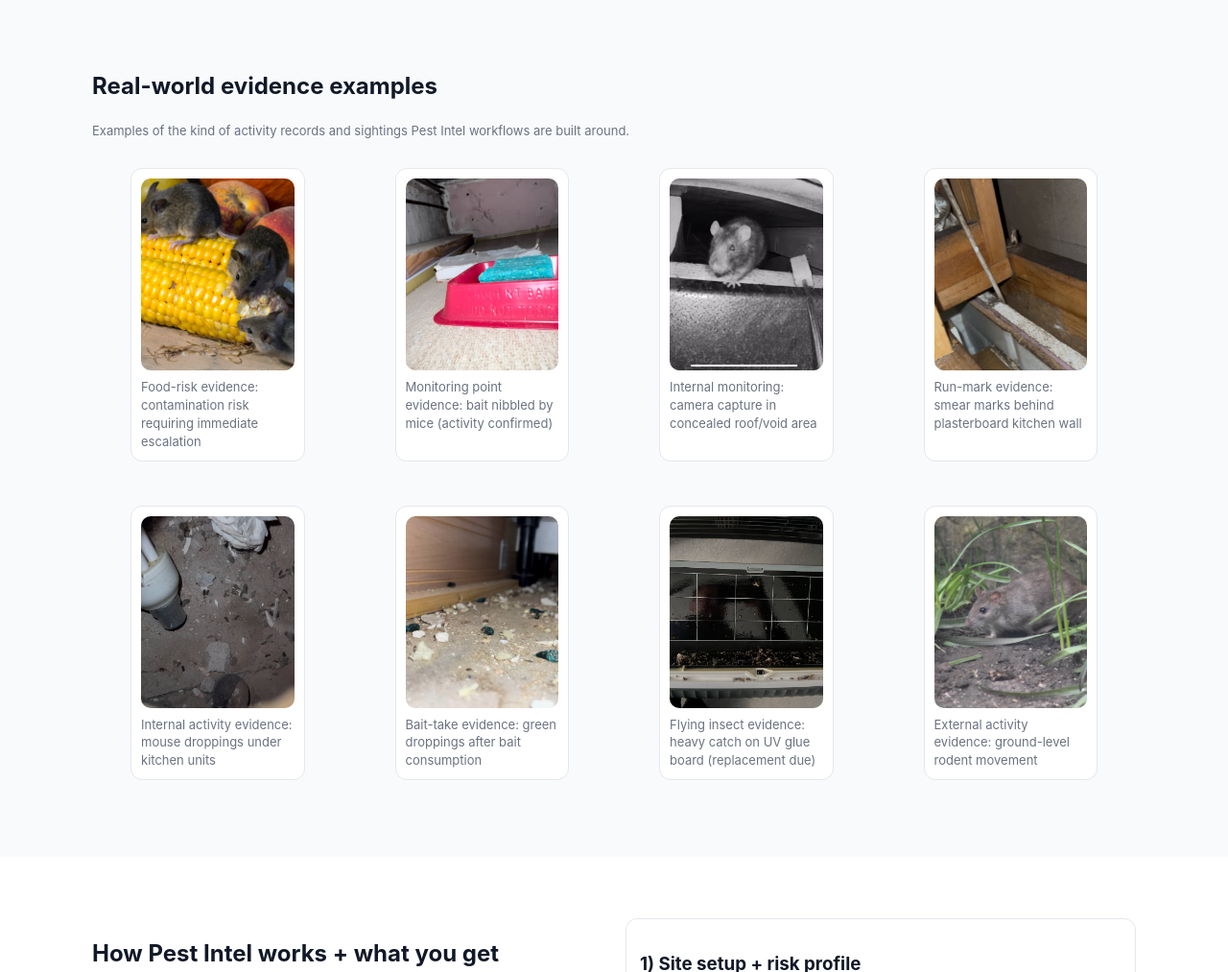
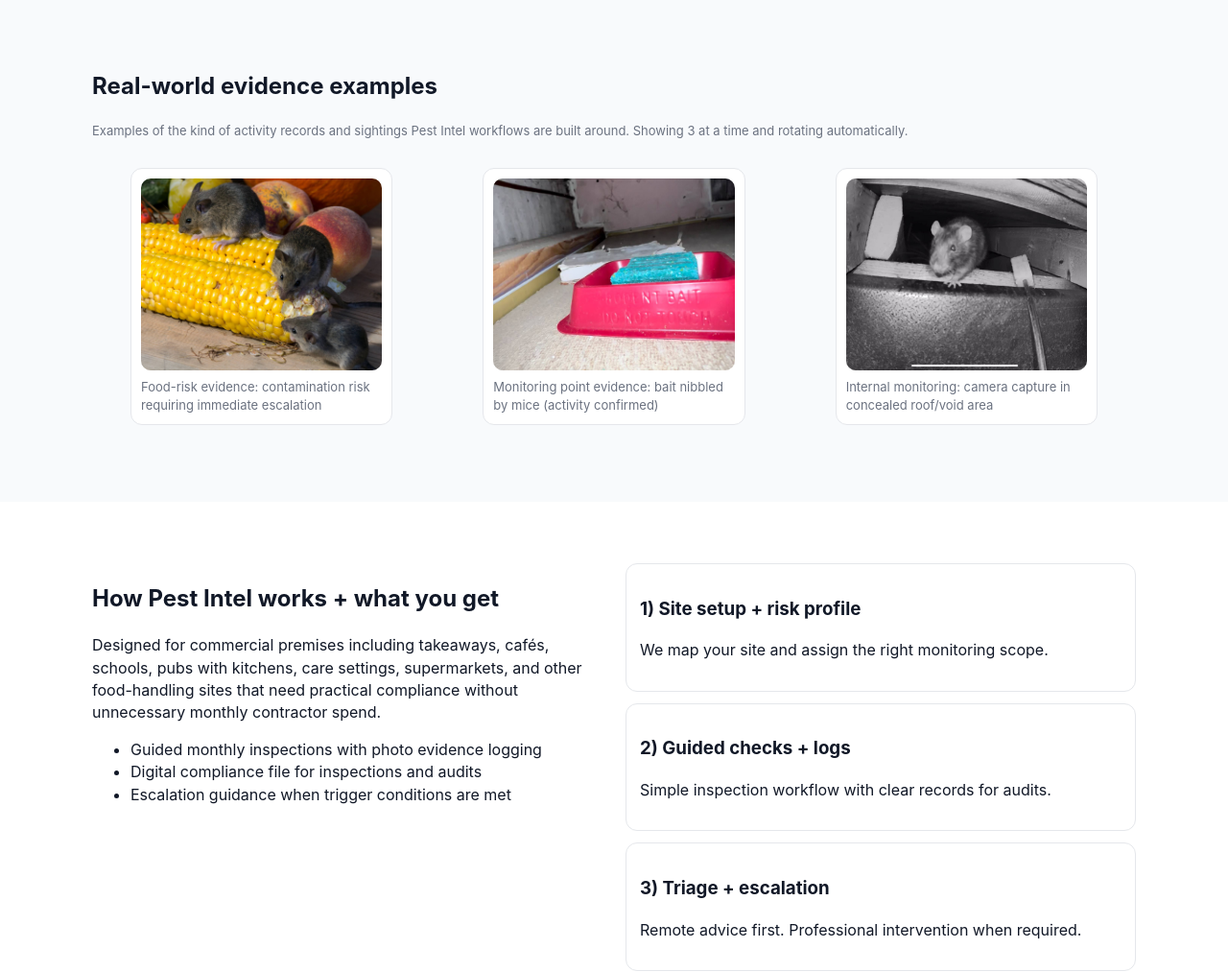
Before and after one commit to johnalvey13-rgb/pest-intel-site, a plain HTML site: page index.html in a window 1280 px wide. Shown: the part 1140-2153 px from the top of the page at 96% size. Drawn offline with Linux system fonts and the light colour scheme.

Commit message:
Limit evidence section to 3 images and auto-rotate from full gallery

```diff
--- a/index.html
+++ b/index.html
@@ -62,41 +62,8 @@
     <section class="section alt">
       <div class="container">
         <h2>Real-world evidence examples</h2>
-        <p class="micro">Examples of the kind of activity records and sightings Pest Intel workflows are built around.</p>
-        <div class="evidence-grid">
-          <figure class="card evidence-card">
-            <img class="evidence-trigger" src="/assets/evidence-mice-food.jpg" alt="Mice contaminating food surfaces" loading="lazy" data-caption="Food-risk evidence: contamination risk requiring immediate escalation" />
-            <figcaption class="micro">Food-risk evidence: contamination risk requiring immediate escalation</figcaption>
-          </figure>
-          <figure class="card evidence-card">
-            <img class="evidence-trigger" src="/assets/evidence-bait-nibbled.jpg" alt="Bait nibbled by mice" loading="lazy" data-caption="Monitoring point evidence: bait nibbled by mice (activity confirmed)" />
-            <figcaption class="micro">Monitoring point evidence: bait nibbled by mice (activity confirmed)</figcaption>
-          </figure>
-          <figure class="card evidence-card">
-            <img class="evidence-trigger" src="/assets/evidence-camera-loft.jpg" alt="Rodent captured on internal monitoring camera" loading="lazy" data-caption="Internal monitoring: camera capture in concealed roof/void area" />
-            <figcaption class="micro">Internal monitoring: camera capture in concealed roof/void area</figcaption>
-          </figure>
-          <figure class="card evidence-card">
-            <img class="evidence-trigger" src="/assets/evidence-smear-marks-wall.jpg" alt="Smear marks from rats behind plasterboard kitchen wall" loading="lazy" data-caption="Run-mark evidence: smear marks from rats passing behind plasterboard wall" />
-            <figcaption class="micro">Run-mark evidence: smear marks behind plasterboard kitchen wall</figcaption>
-          </figure>
-          <figure class="card evidence-card">
-            <img class="evidence-trigger" src="/assets/evidence-droppings-kitchen.jpg" alt="Mouse droppings under kitchen units" loading="lazy" data-caption="Internal activity evidence: mouse droppings under kitchen units" />
-            <figcaption class="micro">Internal activity evidence: mouse droppings under kitchen units</figcaption>
-          </figure>
-          <figure class="card evidence-card">
-            <img class="evidence-trigger" src="/assets/evidence-green-droppings-bait.jpg" alt="Green mouse droppings after bait consumption" loading="lazy" data-caption="Bait-take evidence: green droppings showing mice have consumed treatment bait" />
-            <figcaption class="micro">Bait-take evidence: green droppings after bait consumption</figcaption>
-          </figure>
-          <figure class="card evidence-card">
-            <img class="evidence-trigger" src="/assets/evidence-fly-killer-board.jpg" alt="Heavy insect catch on fly killer sticky board" loading="lazy" data-caption="Flying insect evidence: heavy catch count on UV glue board (service/replacement due)" />
-            <figcaption class="micro">Flying insect evidence: heavy catch on UV glue board (replacement due)</figcaption>
-          </figure>
-          <figure class="card evidence-card">
-            <img class="evidence-trigger" src="/assets/evidence-rat-garden.jpg" alt="Rat activity in external environment" loading="lazy" data-caption="External activity evidence: ground-level rodent movement" />
-            <figcaption class="micro">External activity evidence: ground-level rodent movement</figcaption>
-          </figure>
-        </div>
+        <p class="micro">Examples of the kind of activity records and sightings Pest Intel workflows are built around. Showing 3 at a time and rotating automatically.</p>
+        <div class="evidence-grid" id="evidenceGrid"></div>
       </div>
     </section>
 
@@ -375,21 +342,81 @@
       const lightboxImage = document.getElementById('lightboxImage');
       const lightboxCaption = document.getElementById('lightboxCaption');
       const closeBtn = document.getElementById('lightboxClose');
-      const triggers = Array.from(document.querySelectorAll('.evidence-trigger'));
+      const evidenceGrid = document.getElementById('evidenceGrid');
+
+      const evidencePool = [
+        {
+          src: '/assets/evidence-mice-food.jpg',
+          alt: 'Mice contaminating food surfaces',
+          caption: 'Food-risk evidence: contamination risk requiring immediate escalation'
+        },
+        {
+          src: '/assets/evidence-bait-nibbled.jpg',
+          alt: 'Bait nibbled by mice',
+          caption: 'Monitoring point evidence: bait nibbled by mice (activity confirmed)'
+        },
+        {
+          src: '/assets/evidence-camera-loft.jpg',
+          alt: 'Rodent captured on internal monitoring camera',
+          caption: 'Internal monitoring: camera capture in concealed roof/void area'
+        },
+        {
+          src: '/assets/evidence-smear-marks-wall.jpg',
+          alt: 'Smear marks from rats behind plasterboard kitchen wall',
+          caption: 'Run-mark evidence: smear marks behind plasterboard kitchen wall'
+        },
+        {
+          src: '/assets/evidence-droppings-kitchen.jpg',
+          alt: 'Mouse droppings under kitchen units',
+          caption: 'Internal activity evidence: mouse droppings under kitchen units'
+        },
+        {
+          src: '/assets/evidence-green-droppings-bait.jpg',
+          alt: 'Green mouse droppings after bait consumption',
+          caption: 'Bait-take evidence: green droppings after bait consumption'
+        },
+        {
+          src: '/assets/evidence-fly-killer-board.jpg',
+          alt: 'Heavy insect catch on fly killer sticky board',
+          caption: 'Flying insect evidence: heavy catch on UV glue board (replacement due)'
+        },
+        {
+          src: '/assets/evidence-rat-garden.jpg',
+          alt: 'Rat activity in external environment',
+          caption: 'External activity evidence: ground-level rodent movement'
+        }
+      ];
+
+      let evidenceStart = 0;
+      function renderEvidence() {
+        const visible = [0, 1, 2].map(i => evidencePool[(evidenceStart + i) % evidencePool.length]);
+        evidenceGrid.innerHTML = visible.map(item => `
+          <figure class="card evidence-card">
+            <img class="evidence-trigger" src="${item.src}" alt="${item.alt}" loading="lazy" data-caption="${item.caption}" />
+            <figcaption class="micro">${item.caption}</figcaption>
+          </figure>
+        `).join('');
+      }
 
       function closeLightbox() {
         lightbox.classList.remove('open');
         lightbox.setAttribute('aria-hidden', 'true');
       }
 
-      triggers.forEach(img => {
-        img.addEventListener('click', () => {
-          lightboxImage.src = img.src;
-          lightboxCaption.textContent = img.dataset.caption || '';
-          lightbox.classList.add('open');
-          lightbox.setAttribute('aria-hidden', 'false');
-        });
+      evidenceGrid.addEventListener('click', (e) => {
+        const img = e.target.closest('.evidence-trigger');
+        if (!img) return;
+        lightboxImage.src = img.src;
+        lightboxCaption.textContent = img.dataset.caption || '';
+        lightbox.classList.add('open');
+        lightbox.setAttribute('aria-hidden', 'false');
       });
+
+      renderEvidence();
+      setInterval(() => {
+        evidenceStart = (evidenceStart + 1) % evidencePool.length;
+        renderEvidence();
+      }, 6000);
 
       closeBtn.addEventListener('click', closeLightbox);
       lightbox.addEventListener('click', (e) => {
```
